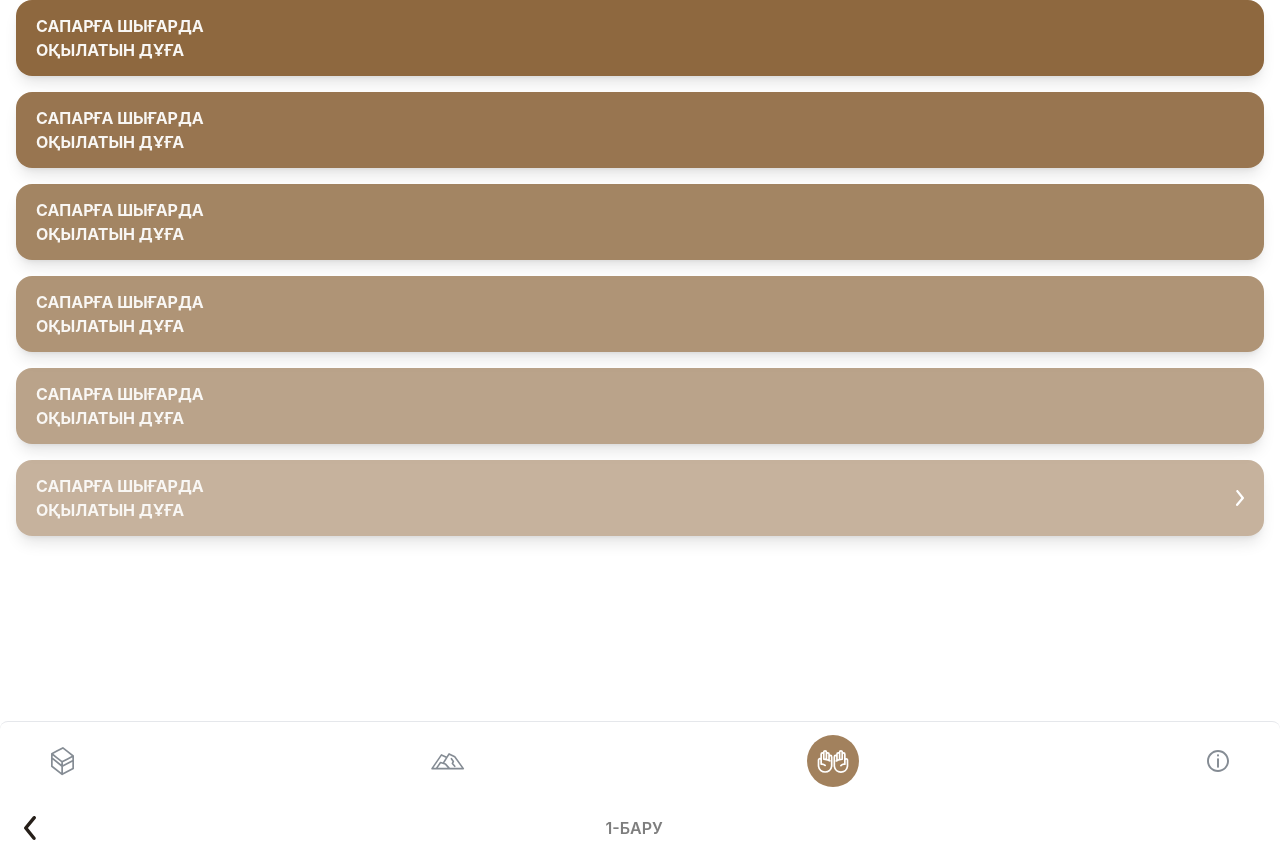
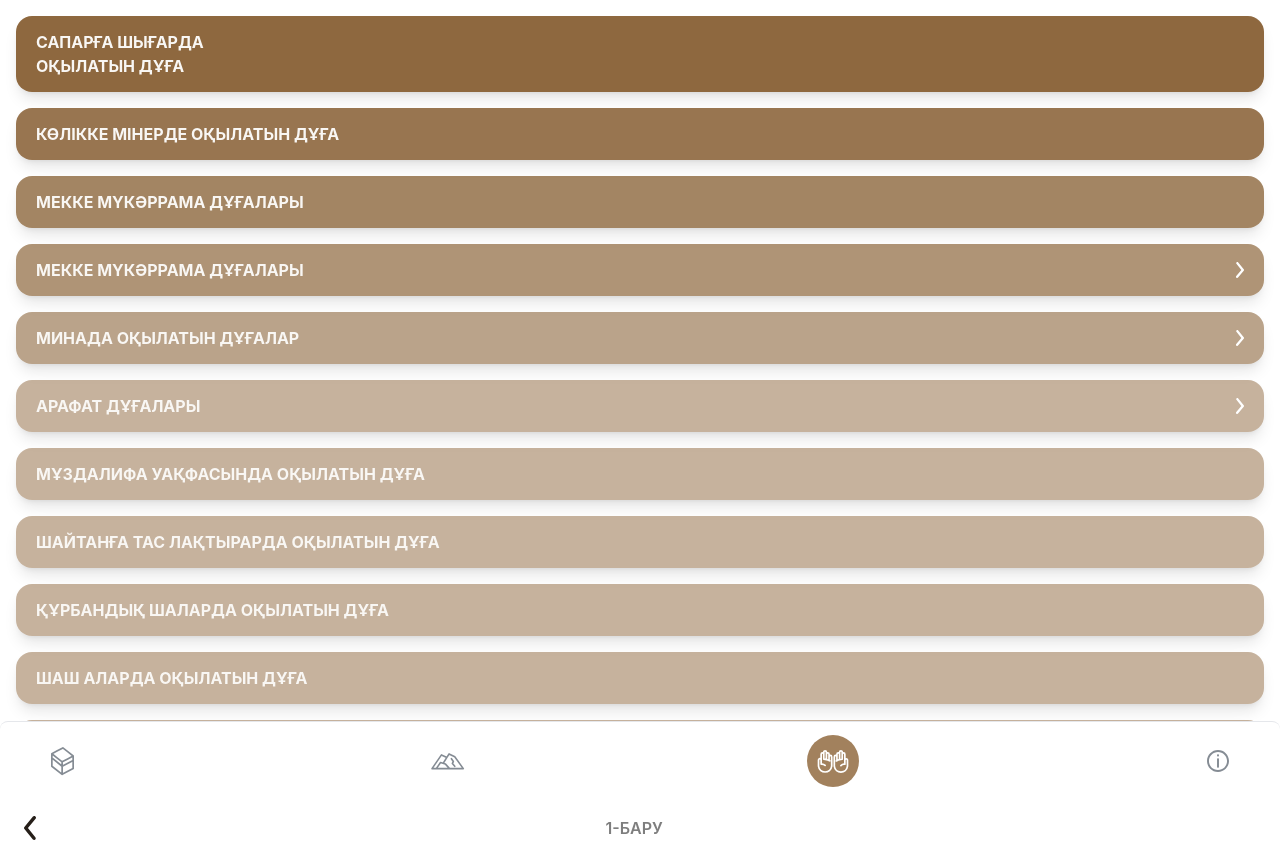
Before and after one commit to rasult22/qazhylyq-app, a React (Vite) app: page /dua in a window 1280 px wide. Before the commit the page ends 800 px from the top, so only its background shows below. Built offline with nearby package versions, Linux system fonts and the light colour scheme; no server answers.

Commit message:
basic navigation

```diff
--- a/src/main.tsx
+++ b/src/main.tsx
@@ -7,6 +7,10 @@ import { createRoot } from 'react-dom/client'
 import MountainPage from './pages/mountain'
 import InfoPage from './pages/info'
 import DuaPage from './pages/dua'
+import DuaMekkahPage from './pages/dua/mekkah'
+import DuaArafatPage from './pages/dua/arafat'
+import DuaMadinaPage from './pages/dua/madina'
+import DuaMinaPage from './pages/dua/madina'
 
 import ModuleBottomNav from './modules/bottom-nav/module-bottom-nav'
 import ModulePlayerModal from './modules/player-modal/module-player-modal'
@@ -18,6 +22,10 @@ createRoot(document.getElementById('root') as HTMLElement).render(
           <Route path="/" element={<App />} />
           <Route path="/mountain" element={<MountainPage />} />
           <Route path="/dua" element={<DuaPage />} />
+          <Route path="/dua/mekkah" element={<DuaMekkahPage />} />
+          <Route path="/dua/mina" element={<DuaMinaPage />} />
+          <Route path="/dua/arafat" element={<DuaArafatPage />} />
+          <Route path="/dua/madina" element={<DuaMadinaPage />} />
           <Route path="/info" element={<InfoPage />} />
         </Routes>
         <div className="fixed bottom-0">
--- /dev/null
+++ b/src/pages/dua/arafat.tsx
@@ -0,0 +1,30 @@
+import UICell from '../../ui/cell/ui-cell'
+
+const DuaArafatPage = () => {
+  return (
+    <>
+      <div className="px-4 space-y-4">
+        <UICell level={99}>
+          САПАРҒА ШЫҒАРДА <br /> ОҚЫЛАТЫН ДҰҒА
+        </UICell>
+        <UICell level={9}>
+          САПАРҒА ШЫҒАРДА <br /> ОҚЫЛАТЫН ДҰҒА
+        </UICell>
+        <UICell level={8}>
+          САПАРҒА ШЫҒАРДА <br /> ОҚЫЛАТЫН ДҰҒА
+        </UICell>
+        <UICell level={7}>
+          САПАРҒА ШЫҒАРДА <br /> ОҚЫЛАТЫН ДҰҒА
+        </UICell>
+        <UICell level={6}>
+          САПАРҒА ШЫҒАРДА <br /> ОҚЫЛАТЫН ДҰҒА
+        </UICell>
+        <UICell level={5} isLink>
+          САПАРҒА ШЫҒАРДА <br /> ОҚЫЛАТЫН ДҰҒА
+        </UICell>
+      </div>
+    </>
+  )
+}
+
+export default DuaArafatPage
--- a/src/pages/dua/index.tsx
+++ b/src/pages/dua/index.tsx
@@ -1,26 +1,55 @@
+import { useNavigate } from 'react-router-dom'
 import UICell from '../../ui/cell/ui-cell'
 
 const DuaPage = () => {
+  const navigate = useNavigate()
   return (
     <>
-      <div className="px-4 space-y-4">
+      <div className="px-4 space-y-4 pt-4 pb-[90px]">
         <UICell level={99}>
           САПАРҒА ШЫҒАРДА <br /> ОҚЫЛАТЫН ДҰҒА
         </UICell>
-        <UICell level={9}>
-          САПАРҒА ШЫҒАРДА <br /> ОҚЫЛАТЫН ДҰҒА
+        <UICell level={9}>КӨЛІККЕ МІНЕРДЕ ОҚЫЛАТЫН ДҰҒА</UICell>
+        <UICell level={8}>Мекке Мүкәррама дұғалары</UICell>
+        <UICell
+          onClick={() => {
+            navigate('/dua/mekkah')
+          }}
+          isLink
+          level={7}
+        >
+          Мекке Мүкәррама дұғалары
         </UICell>
-        <UICell level={8}>
-          САПАРҒА ШЫҒАРДА <br /> ОҚЫЛАТЫН ДҰҒА
+        <UICell
+          onClick={() => {
+            navigate('/dua/mina')
+          }}
+          isLink
+          level={6}
+        >
+          Минада оқылатын дұғалар
         </UICell>
-        <UICell level={7}>
-          САПАРҒА ШЫҒАРДА <br /> ОҚЫЛАТЫН ДҰҒА
+        <UICell
+          onClick={() => {
+            navigate('/dua/arafat')
+          }}
+          level={5}
+          isLink
+        >
+          арафат дұғалары
         </UICell>
-        <UICell level={6}>
-          САПАРҒА ШЫҒАРДА <br /> ОҚЫЛАТЫН ДҰҒА
-        </UICell>
-        <UICell level={5} isLink>
-          САПАРҒА ШЫҒАРДА <br /> ОҚЫЛАТЫН ДҰҒА
+        <UICell level={5}>Мұздалифа уақфасында оқылатын дұға</UICell>
+        <UICell level={5}>Шайтанға тас лақтырарда оқылатын дұға</UICell>
+        <UICell level={5}>Құрбандық шаларда оқылатын дұға</UICell>
+        <UICell level={5}>Шаш аларда оқылатын дұға</UICell>
+        <UICell
+          onClick={() => {
+            navigate('/dua/madina')
+          }}
+          isLink
+          level={5}
+        >
+          Мәдина мүнәууара дұғалары
         </UICell>
       </div>
     </>
--- /dev/null
+++ b/src/pages/dua/madina.tsx
@@ -0,0 +1,30 @@
+import UICell from '../../ui/cell/ui-cell'
+
+const DuaMadinaPage = () => {
+  return (
+    <>
+      <div className="px-4 space-y-4">
+        <UICell level={99}>
+          САПАРҒА ШЫҒАРДА <br /> ОҚЫЛАТЫН ДҰҒА
+        </UICell>
+        <UICell level={9}>
+          САПАРҒА ШЫҒАРДА <br /> ОҚЫЛАТЫН ДҰҒА
+        </UICell>
+        <UICell level={8}>
+          САПАРҒА ШЫҒАРДА <br /> ОҚЫЛАТЫН ДҰҒА
+        </UICell>
+        <UICell level={7}>
+          САПАРҒА ШЫҒАРДА <br /> ОҚЫЛАТЫН ДҰҒА
+        </UICell>
+        <UICell level={6}>
+          САПАРҒА ШЫҒАРДА <br /> ОҚЫЛАТЫН ДҰҒА
+        </UICell>
+        <UICell level={5} isLink>
+          САПАРҒА ШЫҒАРДА <br /> ОҚЫЛАТЫН ДҰҒА
+        </UICell>
+      </div>
+    </>
+  )
+}
+
+export default DuaMadinaPage
--- /dev/null
+++ b/src/pages/dua/mekkah.tsx
@@ -0,0 +1,30 @@
+import UICell from '../../ui/cell/ui-cell'
+
+const DuaMekkahPage = () => {
+  return (
+    <>
+      <div className="px-4 space-y-4">
+        <UICell level={99}>
+          САПАРҒА ШЫҒАРДА <br /> ОҚЫЛАТЫН ДҰҒА
+        </UICell>
+        <UICell level={9}>
+          САПАРҒА ШЫҒАРДА <br /> ОҚЫЛАТЫН ДҰҒА
+        </UICell>
+        <UICell level={8}>
+          САПАРҒА ШЫҒАРДА <br /> ОҚЫЛАТЫН ДҰҒА
+        </UICell>
+        <UICell level={7}>
+          САПАРҒА ШЫҒАРДА <br /> ОҚЫЛАТЫН ДҰҒА
+        </UICell>
+        <UICell level={6}>
+          САПАРҒА ШЫҒАРДА <br /> ОҚЫЛАТЫН ДҰҒА
+        </UICell>
+        <UICell level={5} isLink>
+          САПАРҒА ШЫҒАРДА <br /> ОҚЫЛАТЫН ДҰҒА
+        </UICell>
+      </div>
+    </>
+  )
+}
+
+export default DuaMekkahPage
--- /dev/null
+++ b/src/pages/dua/mina.tsx
@@ -0,0 +1,30 @@
+import UICell from '../../ui/cell/ui-cell'
+
+const DuaMinaPage = () => {
+  return (
+    <>
+      <div className="px-4 space-y-4">
+        <UICell level={99}>
+          САПАРҒА ШЫҒАРДА <br /> ОҚЫЛАТЫН ДҰҒА
+        </UICell>
+        <UICell level={9}>
+          САПАРҒА ШЫҒАРДА <br /> ОҚЫЛАТЫН ДҰҒА
+        </UICell>
+        <UICell level={8}>
+          САПАРҒА ШЫҒАРДА <br /> ОҚЫЛАТЫН ДҰҒА
+        </UICell>
+        <UICell level={7}>
+          САПАРҒА ШЫҒАРДА <br /> ОҚЫЛАТЫН ДҰҒА
+        </UICell>
+        <UICell level={6}>
+          САПАРҒА ШЫҒАРДА <br /> ОҚЫЛАТЫН ДҰҒА
+        </UICell>
+        <UICell level={5} isLink>
+          САПАРҒА ШЫҒАРДА <br /> ОҚЫЛАТЫН ДҰҒА
+        </UICell>
+      </div>
+    </>
+  )
+}
+
+export default DuaMinaPage
--- a/src/ui/cell/ui-cell.tsx
+++ b/src/ui/cell/ui-cell.tsx
@@ -18,7 +18,7 @@ const UICell: React.FC<UICellProps> = ({
       style={{
         backgroundColor: `rgb(141,103,61,0.${level})`
       }}
-      className={`flex items-center text-[#F9F7F4] w-full text-left shadow-lg active:opacity-[0.9] transition-all active:scale-[1.01] font-bold py-[14px] px-5 rounded-[16px] ${className}`}
+      className={`flex items-center uppercase text-[#F9F7F4] w-full text-left shadow-lg active:opacity-[0.9] transition-all active:scale-[1.01] font-bold py-[14px] px-5 rounded-[16px] ${className}`}
       onClick={onClick}
     >
       {children}
```
